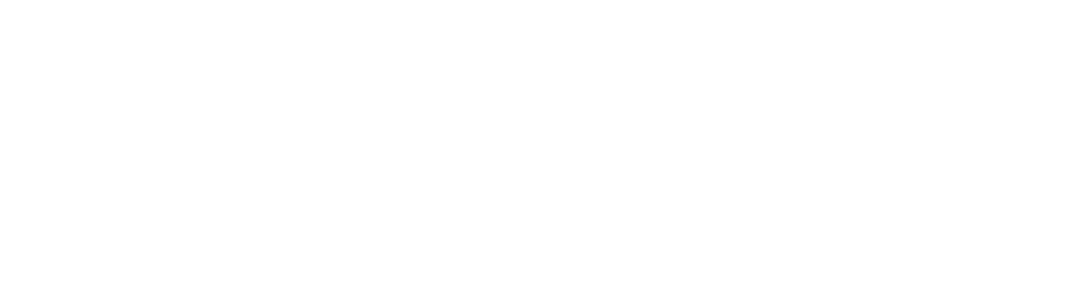
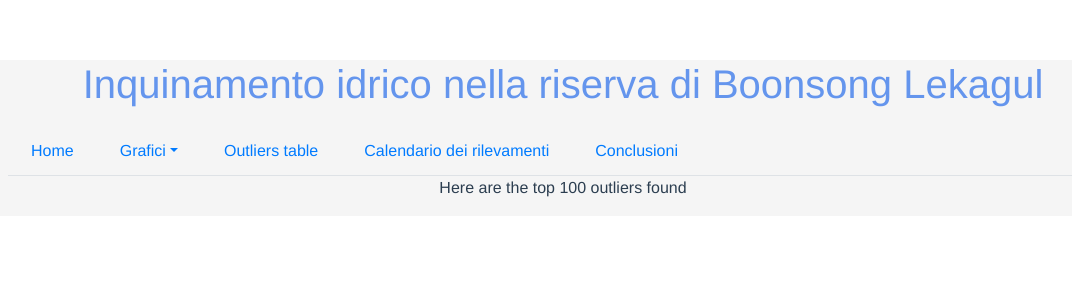
Before and after one commit to MaurizioRicci/Visual-Analytics-VAST-Challenge-2018-Mini-Challenge-2, a Vue app: page /#/outliers_table in a window 1280 px wide. Shown: the top 300 px of the page, without its empty margins (77-1149 px from the left). Built offline with nearby package versions, Linux system fonts and the light colour scheme; no server answers.

Commit message:
added OutliersTable page

```diff
--- a/src/components/HomePage.vue
+++ b/src/components/HomePage.vue
@@ -1,24 +1,32 @@
 <template>
   <div class="container">
     <div class="header">
-
       <h1>Inquinamento idrico nella riserva di Boonsong Lekagul</h1>
 
       <ul class="nav nav-tabs">
-        <li class="nav-item">
-          <li><a class="nav-link" href="#">Home</a></li>
-          <a class="nav-link dropdown-toggle" data-toggle="dropdown" href="#" role="button" aria-haspopup="true" aria-expanded="false">Grafici</a>
-          <div class="dropdown-menu">
-            <a class="dropdown-item" href="#">Calendario misurazioni</a>
-            <a class="dropdown-item" href="#">Separated link</a>
-            <a class="dropdown-item" href="#">Sunburst chart</a>
-            <a class="dropdown-item" href="#">Horizon chart</a>
-            <a class="dropdown-item" href="#">...</a>
+        <li class="nav-item"></li>
+        <li>
+          <a class="nav-link" href="/">Home</a>
+        </li>
 
-          </div>
-          <li><a class="nav-link" href="#">Calendario dei rilevamenti</a></li>
-          <li><a class="nav-link" href="#">Conclusioni</a></li>
-
+        <b-nav-item-dropdown
+          id="my-nav-dropdown"
+          text="Grafici"
+          toggle-class="nav-link-custom"
+          right
+        >
+          <b-dropdown-item href>Calendario misurazioni</b-dropdown-item>
+          <b-dropdown-item href>Separated link</b-dropdown-item>
+          <b-dropdown-item href>Sunburst chart</b-dropdown-item>
+          <b-dropdown-item href>Horizon chart</b-dropdown-item>
+          <b-dropdown-item href="#/outliers_table">Outliers table</b-dropdown-item>
+        </b-nav-item-dropdown>
+        <li>
+          <a class="nav-link" href="#">Calendario dei rilevamenti</a>
+        </li>
+        <li>
+          <a class="nav-link" href="#">Conclusioni</a>
+        </li>
       </ul>
     </div>
 
@@ -36,13 +44,11 @@
           Ma Kasios non sta prendendo queste accuse a terra e negano ogni accusa di dumping dei rifiuti industriali! I portavoce di Kasios affermano che non vi è alcuna contaminazione del terreno vicino alla stazione remota dei ranger suggerita dai partecipanti
           alla mini-sfida 1 e 3 dello scorso anno,
           e hanno ispezionato quell'area e l'hanno trovata incontaminata come il resto della riserva.
-
           Con una prova primaria contro Kasios ormai scomparso, gli investigatori dovranno adottare un altro approccio. I professori del dipartimento di idrologia del Mistford College si sono fatti avanti con diversi anni di letture del sensore dell'acqua da fiumi e torrenti nella riserva.
           Questi campioni sono stati prelevati da diverse località sparse in tutta l'area e contengono misure di diverse sostanze chimiche di possibile interesse, ma non sono mai state analizzate a causa della mancanza di fondi.
         </p>
         <p>
-          <b>
-            L'analisi visiva può aiutare a rivelare qualcosa in questi dati che potrebbe compensare la prova del suolo che è stata distrutta?</b>
+          <b>L'analisi visiva può aiutare a rivelare qualcosa in questi dati che potrebbe compensare la prova del suolo che è stata distrutta?</b>
           Dalle analisi statistiche effettuate sui dati e attraverso la visualizzazione di essi, con varie tipologie di grafici, sono emersi i risultati che certificano l'inquinamento idrico della Riserva.
         </p>
       </div>
@@ -52,8 +58,7 @@
     </div>
 
     <div class="container-fluid">
-          <calendarView :width="300" :height='150'
-           :stations="activeStations"/>
+      <calendarView :width="300" :height="150" :stations="activeStations"/>
     </div>
   </div>
 </template>
@@ -79,12 +84,12 @@
   },
   watch: {},
   components: {
-    'stationsMap': stationsMap,
-    'calendarView': calendarView
+    stationsMap: stationsMap,
+    calendarView: calendarView
   }
 }
 </script>
 
-<!-- Add "scoped" attribute to limit CSS to this component only -->
+<!-- Add 'scoped' attribute to limit CSS to this component only -->
 <style scoped>
 </style>
--- /dev/null
+++ b/src/components/OutliersTable.vue
@@ -0,0 +1,89 @@
+<template>
+  <div class="container">
+    <div class="header">
+      <h1>Inquinamento idrico nella riserva di Boonsong Lekagul</h1>
+
+      <ul class="nav nav-tabs">
+        <li class="nav-item"></li>
+        <li>
+          <a class="nav-link" href="/">Home</a>
+        </li>
+        <b-nav-item-dropdown
+          id="my-nav-dropdown"
+          text="Grafici"
+          toggle-class="nav-link-custom"
+          right>
+          <b-dropdown-item href="">Calendario misurazioni</b-dropdown-item>
+          <b-dropdown-item href="">Separated link</b-dropdown-item>
+          <b-dropdown-item href="">Sunburst chart</b-dropdown-item>
+          <b-dropdown-item href="">Horizon chart</b-dropdown-item>
+        </b-nav-item-dropdown>
+        <li>
+          <a class="nav-link" href="#/outliers_table">Outliers table</a>
+        </li>
+        <li>
+          <a class="nav-link" href="#">Calendario dei rilevamenti</a>
+        </li>
+        <li>
+          <a class="nav-link" href="#">Conclusioni</a>
+        </li>
+      </ul>
+    </div>
+
+    <div class="container-fluid">
+      <p>Here are the top {{this.limit}} outliers found</p>
+      <b-table striped hover :items="bigOutliers.items" :fields="bigOutliers.fields"></b-table>
+    </div>
+  </div>
+</template>
+
+<script>
+import getStatistics from '@/assets/js/getStatistics'
+
+export default {
+  name: 'SecondPage',
+  data () {
+    return {
+      limit: 100,
+      bigOutliers: []
+    }
+  },
+  mounted () {
+    this.showInfo()
+  },
+  methods: {
+    showInfo: function () {
+      getStatistics({
+        limit: this.limit,
+        order_by: 'standard_val',
+        order: 'desc'
+      }).then(data => {
+        let tmp = {}
+        tmp.items = data
+        tmp.fields = []
+        tmp.fields.push({ key: 'location', sortable: true })
+        tmp.fields.push({ key: 'measure', sortable: true })
+        tmp.fields.push({ key: 'value', sortable: true })
+        tmp.fields.push({ key: 'unit', sortable: true })
+        tmp.fields.push({
+          key: 'avg_sample',
+          label: 'average value',
+          sortable: false
+        })
+        tmp.fields.push({
+          key: 'standard_val',
+          label: 'Normalized value',
+          sortable: true
+        })
+        this.bigOutliers = tmp
+      })
+    }
+  },
+  watch: {},
+  components: {}
+}
+</script>
+
+<!-- Add 'scoped' attribute to limit CSS to this component only -->
+<style scoped>
+</style>
--- a/src/router/index.js
+++ b/src/router/index.js
@@ -1,6 +1,7 @@
 import Vue from 'vue'
 import Router from 'vue-router'
 import HomePage from '@/components/HomePage'
+import OutliersTable from '@/components/OutliersTable'
 
 Vue.use(Router)
 
@@ -10,6 +11,11 @@
       path: '/',
       name: 'index',
       component: HomePage
+    },
+    {
+      path: '/outliers_table',
+      name: 'second_page',
+      component: OutliersTable
     }
   ]
 })
```
Also changed, not shown: APIServer/apiServer.js (+7 -0 lines). Lines whose indentation alone changed are shown as unchanged.
